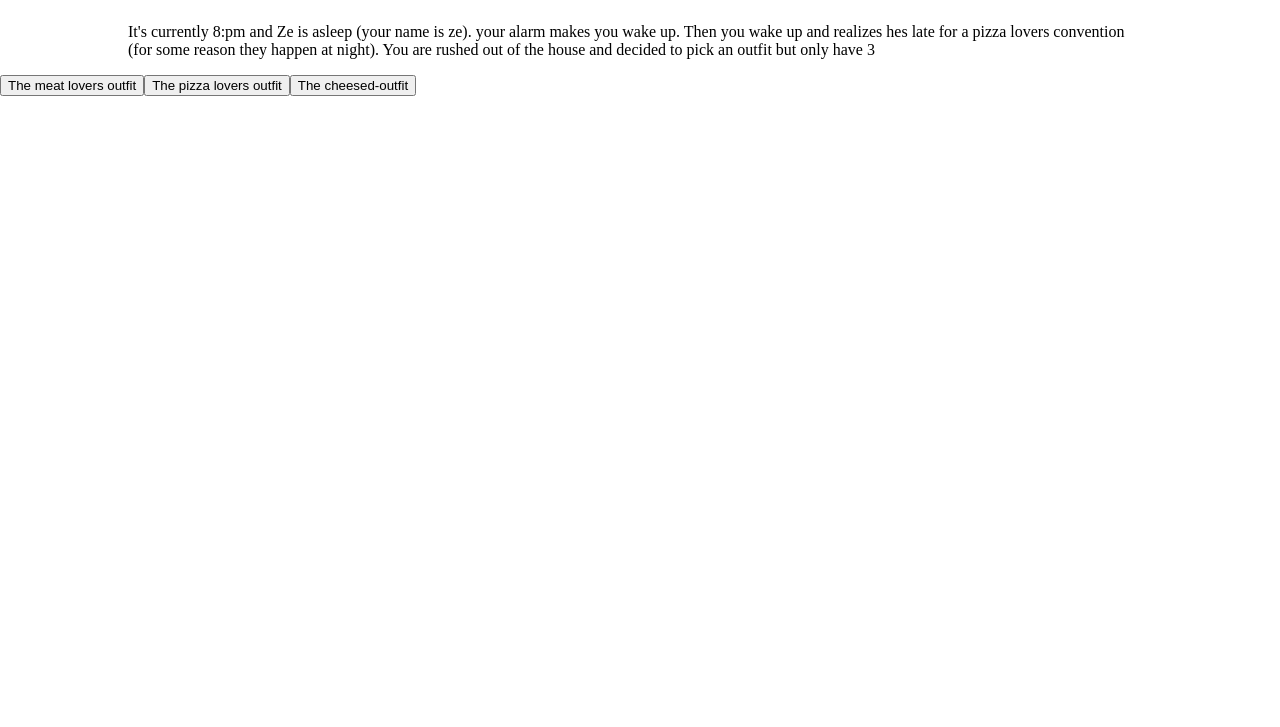
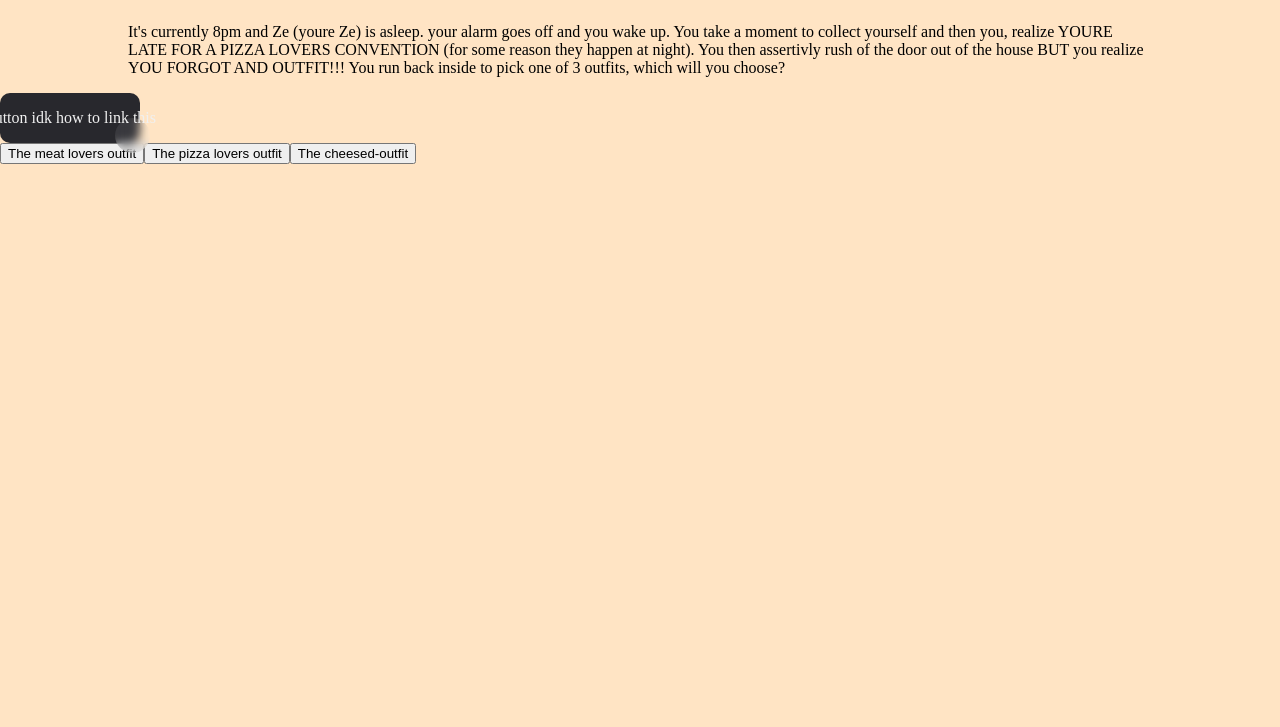
Before and after one commit to saltywoodchucksk8r/J-S-Text-adventure, a plain HTML site: page index.html in a window 1280 px wide. Shown: the part 73-800 px from the top of the page. Drawn offline with Linux system fonts and the light colour scheme.

Commit message:
I FINALLY DID SOME STUFF. bouta go eat. kinda hungry ngl. i think my moms making broccli beef

```diff
--- a/T-A.css
+++ b/T-A.css
@@ -1,12 +1,17 @@
+
+/* Bakground Color */
+
 body {
     margin: 0;
+    background-color:bisque ;
 }
 
 header {
-background-color: rgb(132, 153, 239);
+background-color: rgb(233, 110, 110);
 /* width: 100vw; */
 text-align: center;
 margin-top: 10px;
+
 }
 .flexDaddy {
     width: 100%;
@@ -16,6 +21,75 @@ margin-top: 10px;
     flex-direction: column;
 }
 
-#story,#button {
+#story,.button {
     width: 80%;
 }
+
+
+/* Button stuff. idk if ima get this working so let me know if you can */
+.button {
+  all: unset;
+  width: 100px;
+  height: 30px;
+  font-size: 16px;
+  background: transparent;
+  border: none;
+  position: relative;
+  color: #f0f0f0;
+  cursor: pointer;
+  z-index: 1;
+  padding: 10px 20px;
+  display: flex;
+  align-items: center;
+  justify-content: center;
+  white-space: nowrap;
+  user-select: none;
+  -webkit-user-select: none;
+  touch-action: manipulation;
+}
+
+.button::after,
+.button::before {
+  content: '';
+  position: absolute;
+  bottom: 0;
+  right: 0;
+  z-index: -99999;
+  transition: all .4s;
+}
+
+.button::before {
+  transform: translate(0%, 0%);
+  width: 100%;
+  height: 100%;
+  background: #28282d;
+  border-radius: 10px;
+}
+
+.button::after {
+  transform: translate(10px, 10px);
+  width: 35px;
+  height: 35px;
+  background: #ffffff15;
+  backdrop-filter: blur(5px);
+  -webkit-backdrop-filter: blur(5px);
+  border-radius: 50px;
+}
+
+.button:hover::before {
+  transform: translate(5%, 20%);
+  width: 110%;
+  height: 110%;
+}
+
+.button:hover::after {
+  border-radius: 10px;
+  transform: translate(0, 0);
+  width: 100%;
+  height: 100%;
+}
+
+.button:active::after {
+  transition: 0s;
+  transform: translate(0, 5%);
+}
--- a/T-A.js
+++ b/T-A.js
@@ -13,7 +13,7 @@ console.log(player.inventory)
 const story = {
 
    start: {
-      text: "It's currently 8:pm and Ze is asleep (your name is ze). your alarm makes you wake up. Then you wake up and realizes hes late for a pizza lovers convention (for some reason they happen at night). You are rushed out of the house and decided to pick an outfit but only have 3",
+      text: "It's currently 8pm and Ze (youre Ze) is asleep. your alarm goes off and you wake up. You take a moment to collect yourself and then you, realize YOURE LATE FOR A PIZZA LOVERS CONVENTION (for some reason they happen at night). You then assertivly rush of the door out of the house BUT you realize YOU FORGOT AND OUTFIT!!! You run back inside to pick one of 3 outfits, which will you choose?",
       choices: [
          ["tan1", "The meat lovers outfit"],
          ["tan2", "The pizza lovers outfit"],
@@ -21,38 +21,38 @@ const story = {
       ]
    },
    tan1: {
-      text: "You pick your outfit and you leave the house",
+      text: "You pick out 'The meat lovers outfit' , oooo snazyyy and then leave the house",
       choices: [
          ["tan4", "Next"]
       ]
    },
    tan2: {
-      text: "You pick your outfit and you leave the house",
+      text: "You decide your pick is the 'The pizza lovers outfit', classic choice, never can go wrong with a classic. You leave the house.",
       choices: [
          ["tan4", "Next"]
       ]
    },
    tan3: {
-      text: "You pick your outfit and you leave the house",
+      text: "You decided to pick the 'The cheesed-outfit', nice and drippy. You look at your 'Cheesus loves you' shirt and exit the house with a grin on your face.",
       choices: [
          ["tan4", "Next"]
 
       ]
    },
    tan4: {
-      text: "ze starts running across the street and a 5 ton pizza truck hauling an unholy amount of pizza and ze dies",
+      text: "Ze starts running across the street and a 5 ton pizza truck hauling an unholy amount of pizza and Ze dies",
       choices: [
          ["tan5", "Next"]
       ]
    },
    tan5: {
-      text: "ze opens their eyes and suddenly and realizes they are no longer in their own world",
+      text: "Ze opens their eyes and suddenly and realizes they are no longer in their own world",
       choices: [
          ["tan6", "Next"]
       ]
    },
    tan6: {
-      text: "ze sees a new world ridden with pizza, the buildings and the houses everywhere you look theres pizza",
+      text: "Ze sees a new world ridden with pizza, the buildings and the houses everywhere you look theres pizza",
       choices: [
          ["tan7", "Next"]
       ]
@@ -262,17 +262,11 @@ tan28: {
    tan30: {
       text: `Will you join them?`,
       choices: [
-         ["tan32", "say no"],
-         ["tan36", "say yes"]
-      ]
-   },
-   tan32: {
-      text: `Will you join them?`,
-      choices: [
          ["tan31", "say yes"],
          ["tan34", "say no"]
       ]
    },
+
    tan31: {
       text: `You go off to spend the rest of your life as a hobgoblin over the years you slowly turn into a hob goblin`,
       choices: [
--- a/index.html
+++ b/index.html
@@ -3,7 +3,7 @@
 
 <head>
     <meta charset="UTF-8">
-    <meta name="viewport" content="width=device-width, initial-scale=1.0">
+    <meta name="The Tale of Ze" content="width=device-width, initial-scale=1.0">
     <title>The tale of Ze</title>
     <link rel="stylesheet" href="T-A.css">
     <script defer src="T-A.js"></script>
@@ -21,6 +21,7 @@
     </section>
 <!-- <img src="Trying to make something for the game (1).png" alt="background pizza image"> -->
 
+<button class="button" role="button">Button idk how to link this</button>
 </body>
 
 </html>
```
